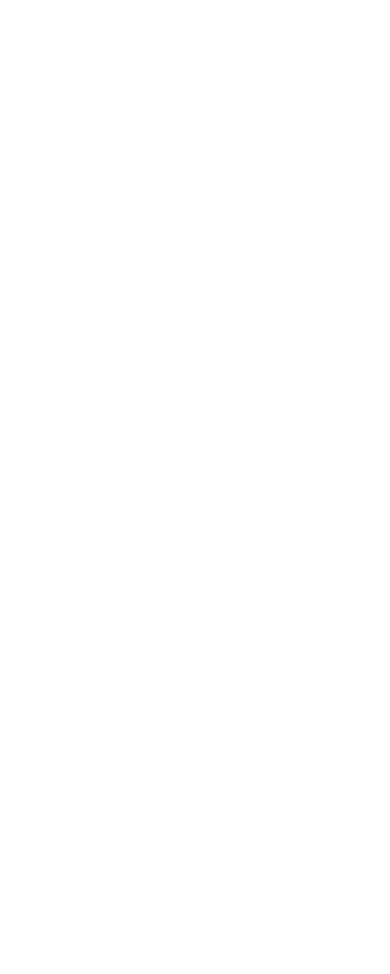
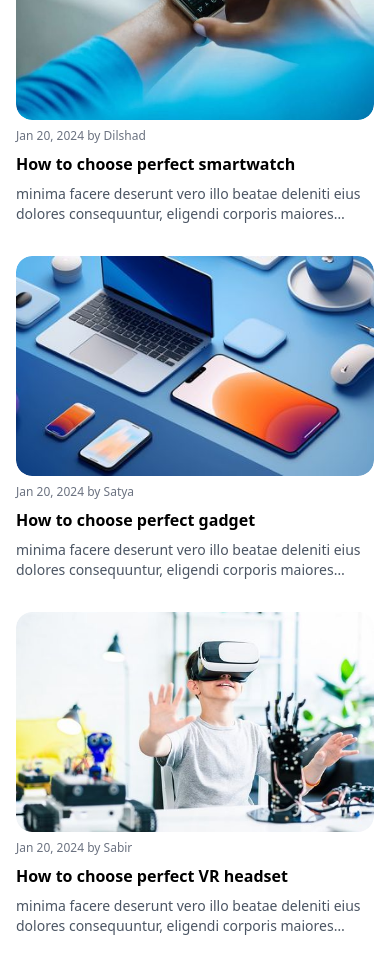
Before and after one commit to hooman-nourbakhsh/E-Shop-App, a React (Vite) app: page / in a window 390 px wide. Shown: the part 6580-7554 px from the top of the page. Before the commit the page ends 6332 px from the top, so only its background shows below. Built offline with nearby package versions, Linux system fonts and the light colour scheme.

Commit message:
feat: :sparkles: I added the Blogs component
I created Blogs.jsx with a responsive grid of blog cards using BlogsData, integrated the reusable Heading component, styled with Tailwind CSS for hover effects and dark mode, and added the Blogs component to App.jsx.

```diff
--- a/src/App.jsx
+++ b/src/App.jsx
@@ -7,6 +7,7 @@
 
 import headphone from "./assets/hero/headphone.png";
 import smartwatch from "./assets/category/smartwatch2.png";
+import Blogs from "./components/Blogs";
 
 const BannerData = {
   discount: "30% off ",
@@ -39,7 +40,8 @@
       <Services />
       <Banner data={BannerData} />
       <Products />
-      <Banner data={BannerData2}/>
+      <Banner data={BannerData2} />
+      <Blogs />
     </div>
   );
 };
--- /dev/null
+++ b/src/components/Blogs.jsx
@@ -0,0 +1,56 @@
+import Heading from "./shared/Heading";
+import Image1 from "../assets/blogs/blog-1.jpg";
+import Image2 from "../assets/blogs/blog-2.jpg";
+import Image3 from "../assets/blogs/blog-3.jpg";
+
+const BlogsData = [
+  {
+    title: "How to choose perfect smartwatch",
+    subtitle: "minima facere deserunt vero illo beatae deleniti eius dolores consequuntur, eligendi corporis maiores molestiae laudantium. Porro?",
+    published: "Jan 20, 2024 by Dilshad",
+    image: Image1,
+  },
+  {
+    title: "How to choose perfect gadget",
+    subtitle: "minima facere deserunt vero illo beatae deleniti eius dolores consequuntur, eligendi corporis maiores molestiae laudantium. Porro?",
+    published: "Jan 20, 2024 by Satya",
+    image: Image2,
+  },
+  {
+    title: "How to choose perfect VR headset",
+    subtitle: "minima facere deserunt vero illo beatae deleniti eius dolores consequuntur, eligendi corporis maiores molestiae laudantium. Porro?",
+    published: "Jan 20, 2024 by Sabir",
+    image: Image3,
+  },
+];
+
+const Blogs = () => {
+  return (
+    <div className="my-12 ">
+      <div className="container">
+        {/* header section */}
+        <Heading title="Recent News" subtitle="Explore Our Blogs" />
+        {/* blog section */}
+        <div className="grid grid-cols-1 sm:grid-cols-2 md:grid-cols-3 gap-x-6 gap-y-8 sm:gap-4 md:gap-7">
+          {/* blog card */}
+          {BlogsData.map((blog, index) => (
+            <div key={index} className="bg-white dark:bg-gray-900">
+              {/* image section */}
+              <div className="overflow-hidden rounded-2xl mb-2">
+                <img src={blog.image} alt="" className="w-full h-[220px] object-cover rounded-2xl hover:scale-105 duration-500" />
+              </div>
+              {/* content section */}
+              <div className="space-y-2">
+                <p className="text-xs text-gray-500">{blog.published}</p>
+                <p className="font-bold line-clamp-1">{blog.title}</p>
+                <p className="line-clamp-2 text-sm text-gray-600 dark:text-gray-400">{blog.subtitle}</p>
+              </div>
+            </div>
+          ))}
+        </div>
+      </div>
+    </div>
+  );
+};
+
+export default Blogs;
```
